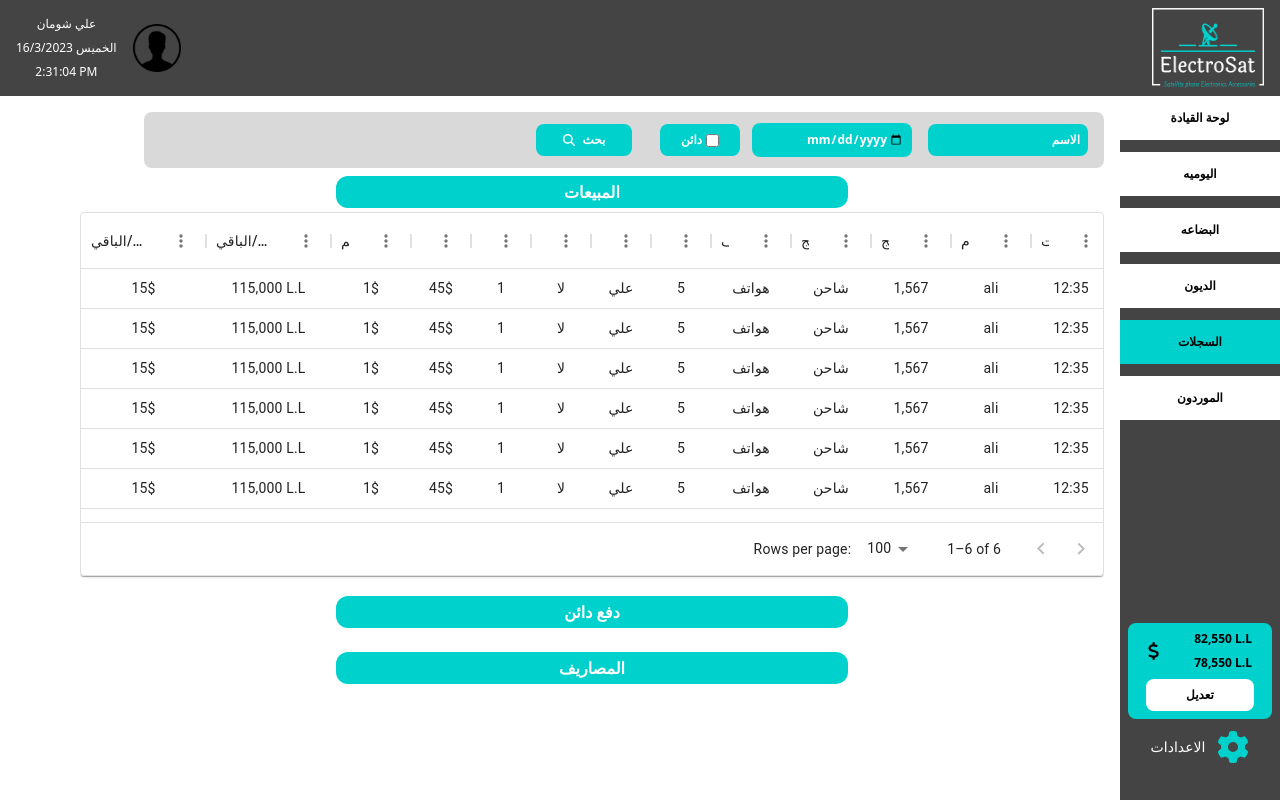
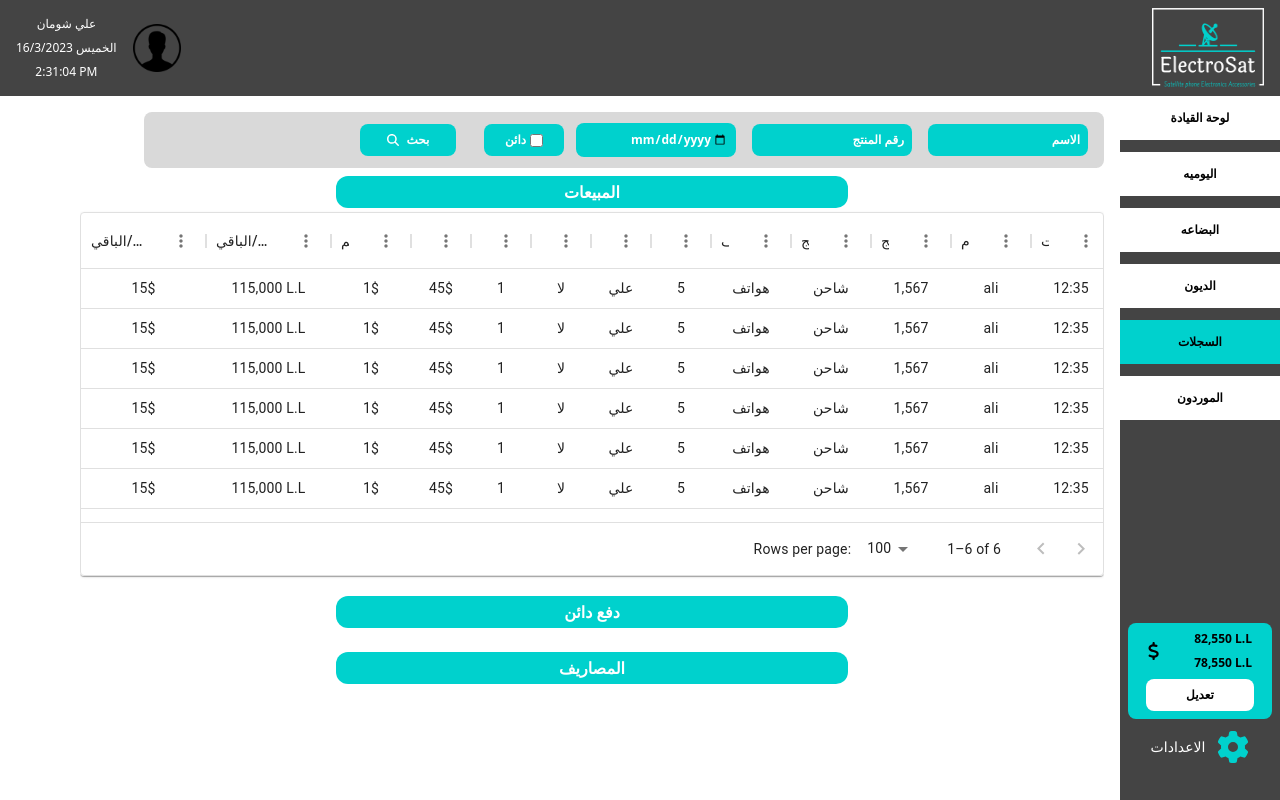
Before and after one commit to aliShouman0/electro-sat, a React (Create React App) app in the folder electro-sat/: page /records in a window 1280 px wide. Built offline with nearby package versions, Linux system fonts and the light colour scheme.

Commit message:
Frontend:Adding new input for sreach

```diff
--- a/electro-sat/src/pages/Records/Records.jsx
+++ b/electro-sat/src/pages/Records/Records.jsx
@@ -385,6 +385,11 @@ function Records() {
             className="bg-secondary mr-4 py-2 px-2  text-xs  rounded-lg hover:opacity-60 hover:font-semibold hover:text-sm transition-all	 outline-none w-40  text-white placeholder:text-white text-right "
           />
           <input
+            type="number"
+            className="bg-secondary mr-4 py-2 px-2  text-xs  rounded-lg hover:opacity-60 hover:font-semibold hover:text-sm transition-all	 outline-none w-40  text-white placeholder:text-white text-right "
+            placeholder="رقم المنتج"
+          />
+          <input
             type="text"
             className="bg-secondary mr-4 py-2 px-2  text-xs  rounded-lg hover:opacity-60 hover:font-semibold hover:text-sm transition-all	 outline-none w-40  text-white placeholder:text-white text-right "
             placeholder="الاسم"
```
